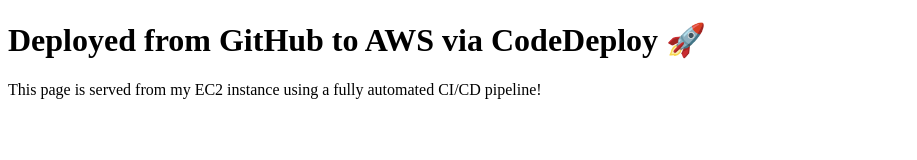
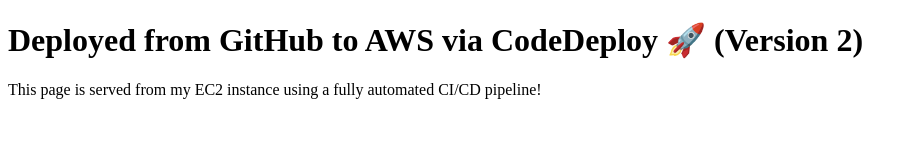
Before and after one commit to books408/ci-cd-pipeline, a plain HTML site: page index.html in a window 1280 px wide. Shown: the whole page, without its empty margins (0-917 px from the left). Drawn offline with Linux system fonts and the light colour scheme.

Commit message:
Update deployment message to include version number

```diff
--- a/index.html
+++ b/index.html
@@ -6,7 +6,7 @@
   <title>CI/CD Pipeline Demo</title>
 </head>
 <body>
-  <h1>Deployed from GitHub to AWS via CodeDeploy 🚀</h1>
+  <h1>Deployed from GitHub to AWS via CodeDeploy 🚀 (Version 2)</h1>
   <p>This page is served from my EC2 instance using a fully automated CI/CD pipeline!</p>
 </body>
 </html>
```
